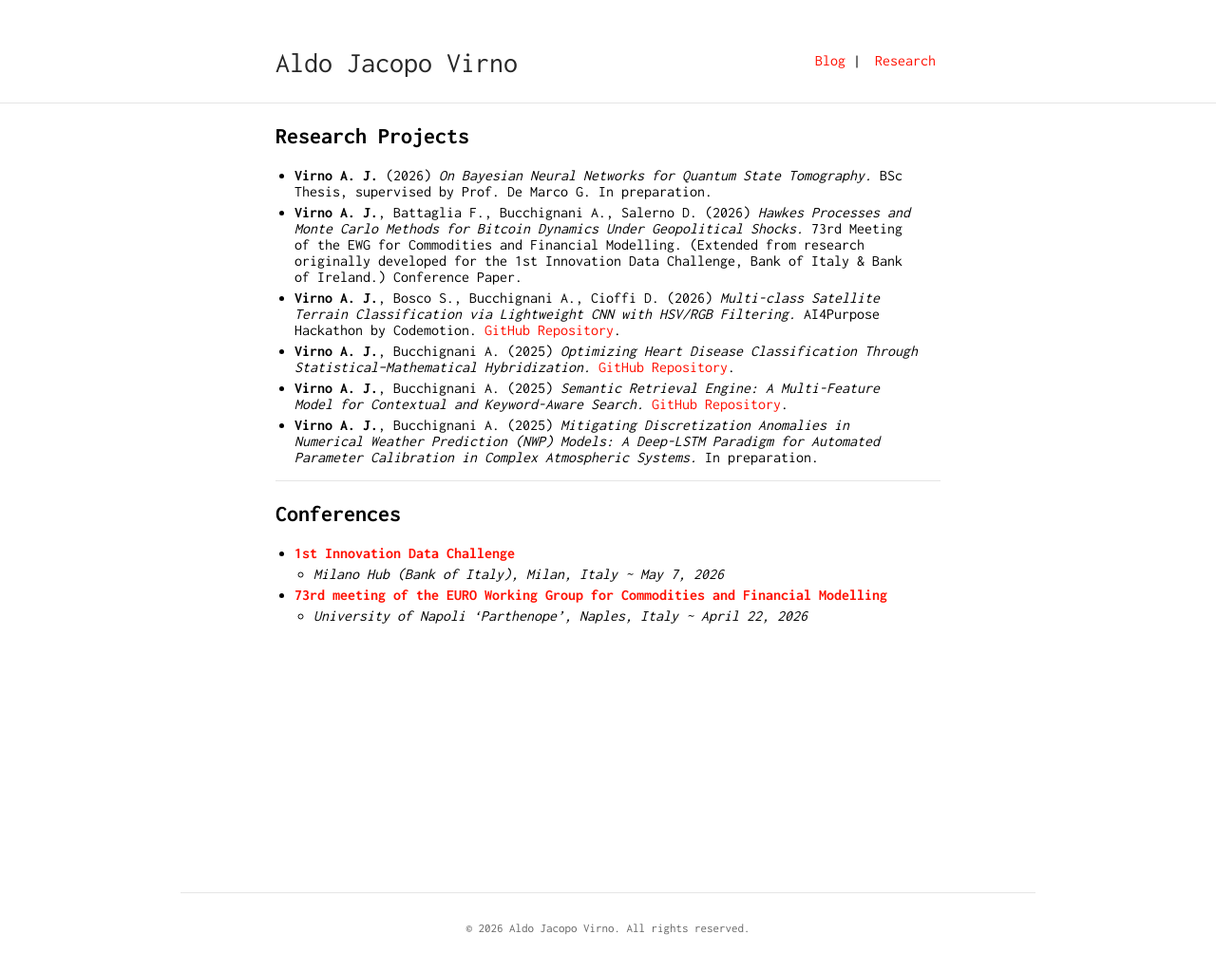
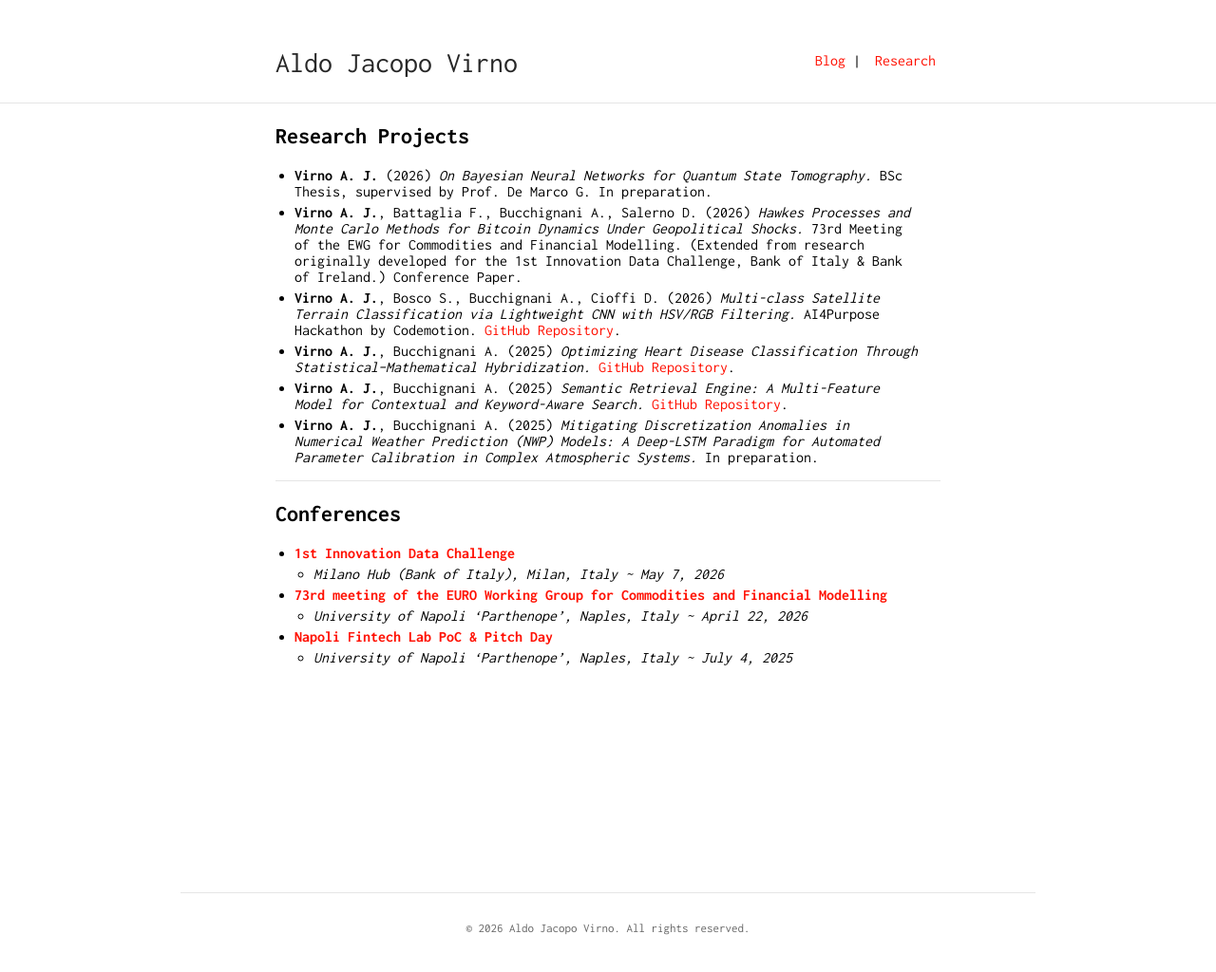
Before and after one commit to aldojacopovirno/aldojacopovirno.github.io, a Jekyll site: the page built from research.md, in a window 1280 px wide. Shown: the whole page at 95% size. Built offline with Jekyll 4.4.1, drawn with Linux system fonts in a browser that asks for light colours.

Commit message:
update research section

```diff
--- a/research.md
+++ b/research.md
@@ -23,3 +23,6 @@ permalink: /research/
 
 * [**73rd meeting of the EURO Working Group for Commodities and Financial Modelling**](https://disaq.uniparthenope.it/73-meeting-ewgcfm/)
   * *University of Napoli 'Parthenope', Naples, Italy ~ April 22, 2026*
+
+* [**Napoli Fintech Lab PoC & Pitch Day**](https://disaq.uniparthenope.it/fintechlab/)
+  * *University of Napoli 'Parthenope', Naples, Italy ~ July 4, 2025*
```
